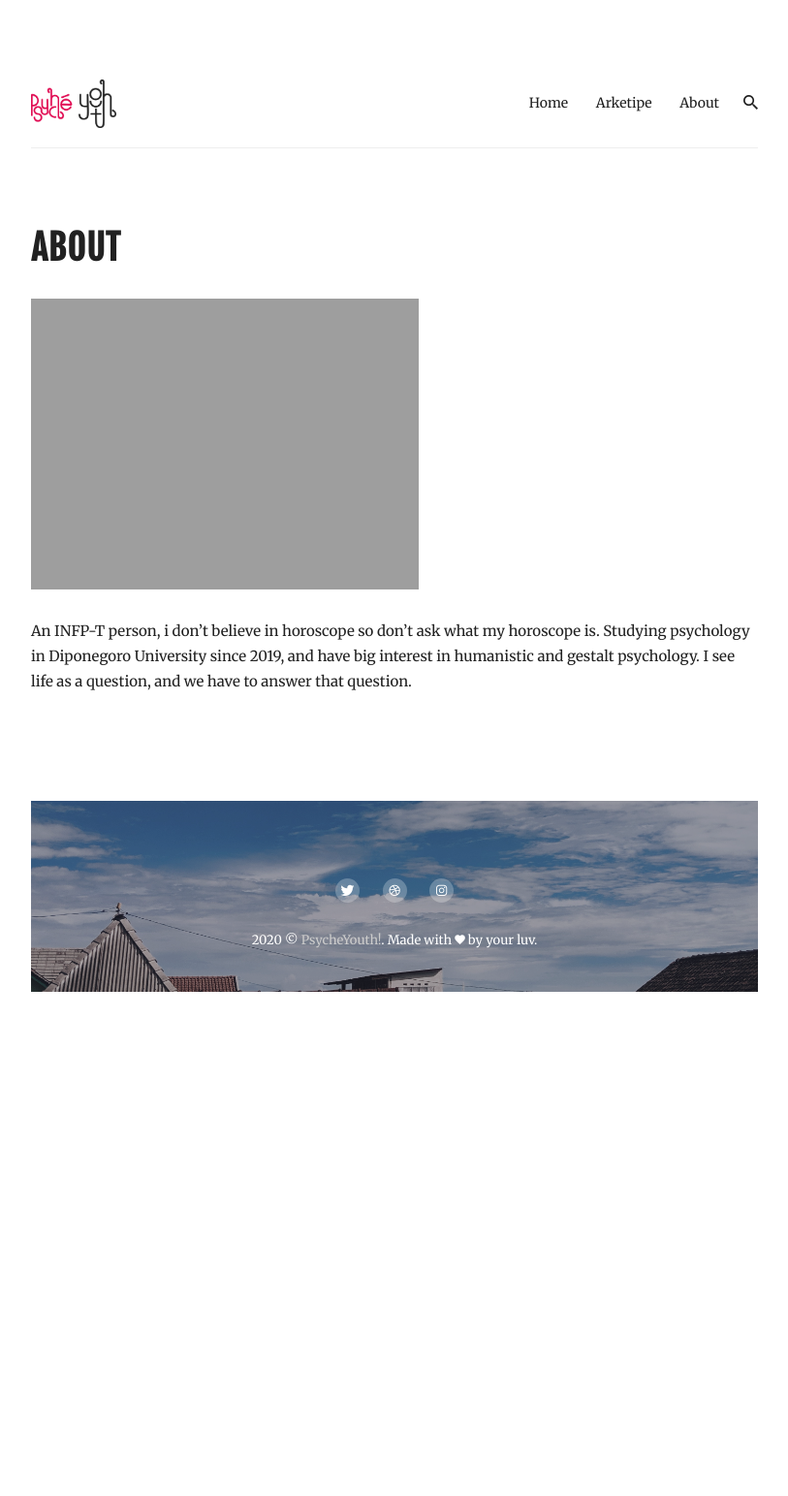
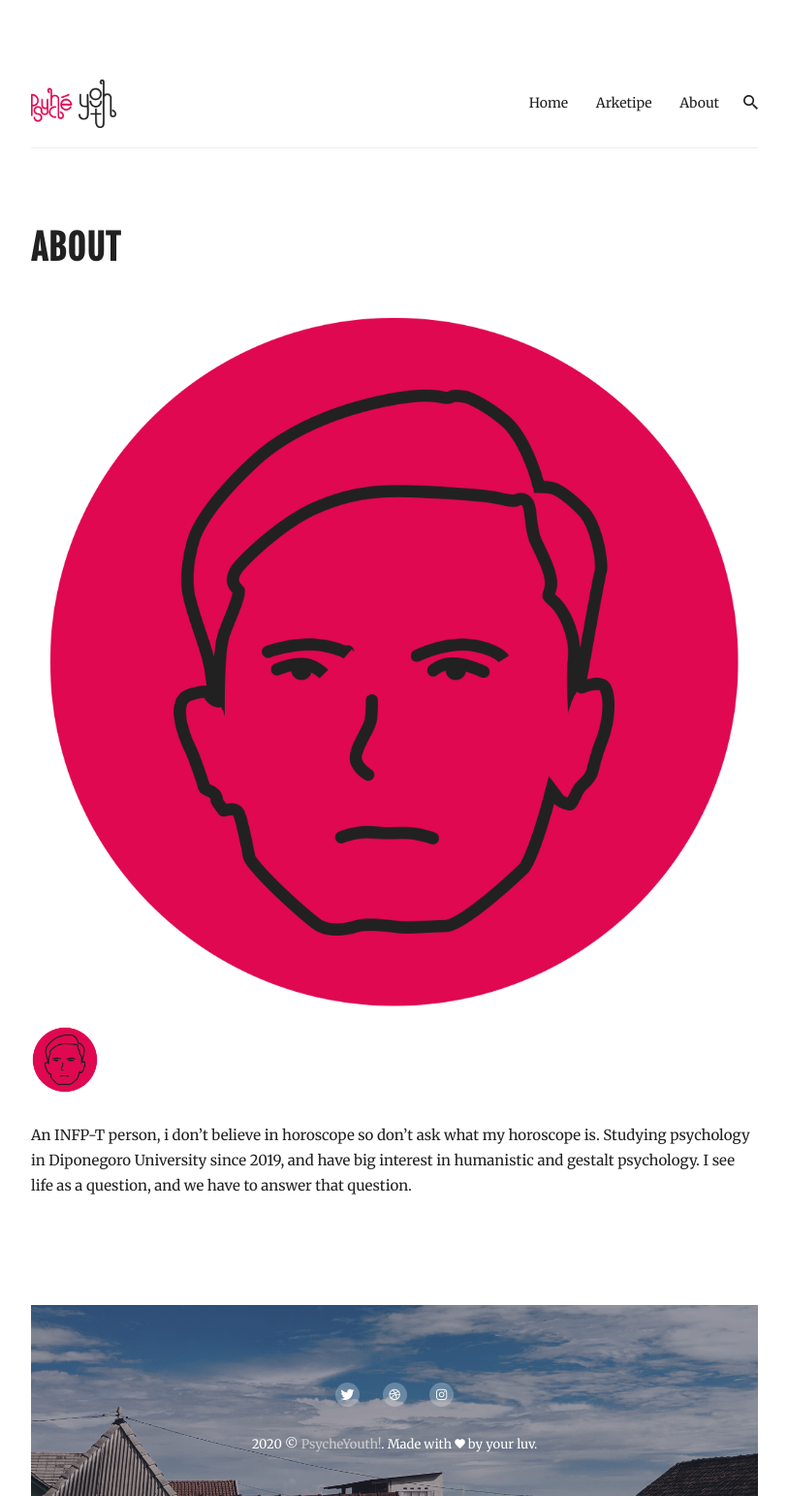
Before and after one commit to imamnrchls/imamnrchls.github.io, a Jekyll site: the page built from _pages/about.md, in a window 1280 px wide. Shown: the whole page at 97% size, without its empty margins (233-1046 px from the left). Built offline with Jekyll 4.4.1, drawn with Linux system fonts in a browser that asks for light colours; before the commit the page ends 1023 px from its top, so only the background shows below that.

Commit message:
Update about.md

```diff
--- a/_pages/about.md
+++ b/_pages/about.md
@@ -4,6 +4,7 @@ title: About
 permalink: /about/
 ---
 
-![Avatar]({{site.baseurl}}/images/avatar.png height="70" width="70")
+![Avatar]({{site.baseurl}}/images/avatar.png)
+<img src="/images/avatar.png" alt="Imem" height="70" width="70">
 
 An INFP-T person, i don't believe in horoscope so don't ask what my horoscope is. Studying psychology in Diponegoro University since 2019, and have big interest in humanistic and gestalt psychology. I see life as a question, and we have to answer that question.
```
